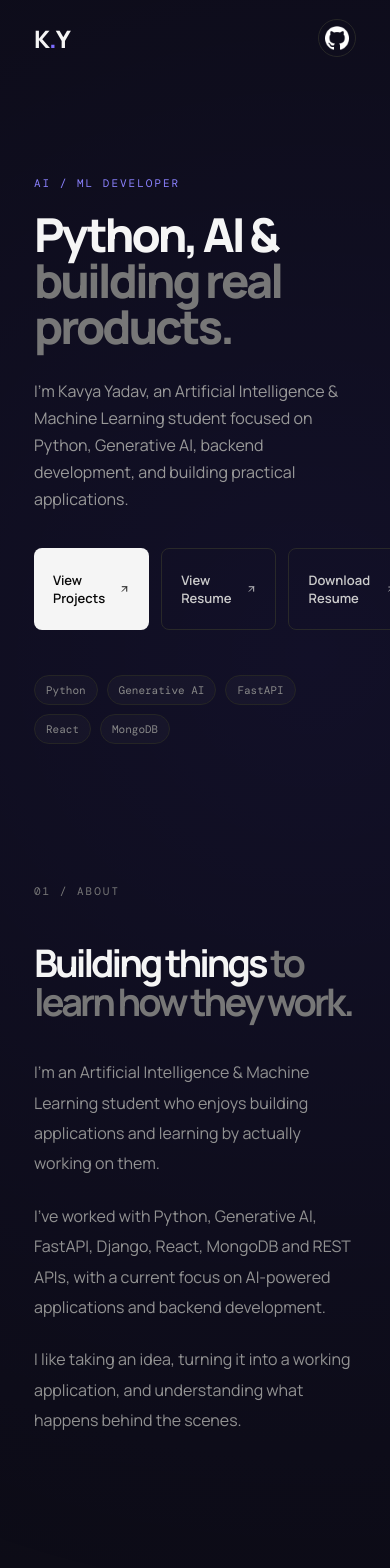
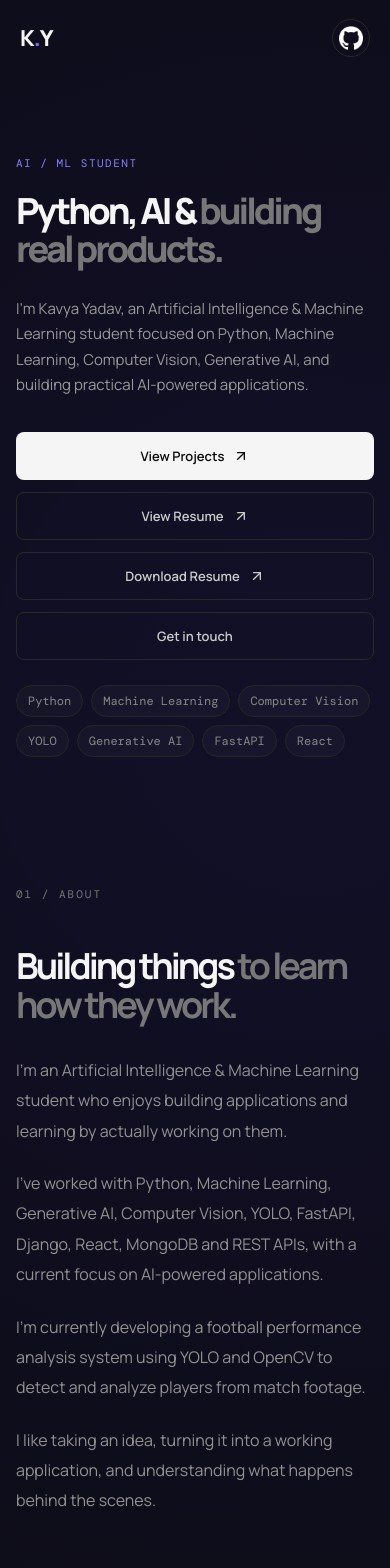
Before and after one commit to kavyayadav10/kavya-portfolio, a React (Vite) app: page / in a window 390 px wide. Shown: the top 1568 px of the page. Built offline with nearby package versions, Linux system fonts and the light colour scheme; a web font is replaced by a local one.

Commit message:
Update AI portfolio and mobile responsiveness

```diff
--- a/src/App.jsx
+++ b/src/App.jsx
@@ -1,4 +1,3 @@
-
 import {
   ArrowUpRight,
   Mail,
@@ -13,6 +12,23 @@ import "./index.css";
 const projects = [
   {
     number: "01",
+    title: "AI Sports Performance Analyzer",
+    description:
+      "AI-powered football performance analysis system currently in development. It uses YOLO and OpenCV to detect and analyze players from football match footage, with player tracking, movement analysis, and performance metrics planned as the project evolves.",
+    tech: [
+      "Python",
+      "YOLO",
+      "Ultralytics",
+      "OpenCV",
+      "Computer Vision",
+      "AI/ML",
+    ],
+    github: "#",
+    status: "IN DEVELOPMENT",
+    featured: true,
+  },
+  {
+    number: "02",
     title: "AgencyBrain AI",
     description:
       "AI-powered marketing intelligence platform for agencies. It combines SEO analysis, content optimization, keyword intelligence, competitor analysis, AI insights, and automated reporting.",
@@ -26,10 +42,9 @@ const projects = [
       "AI/ML",
     ],
     github: "https://github.com/kavyayadav10/AgencyBrainAI",
-    featured: true,
   },
   {
-    number: "02",
+    number: "03",
     title: "Footie Bay",
     description:
       "A football e-commerce website where users can browse and purchase football T-shirts across different ages and sizes.",
@@ -38,7 +53,7 @@ const projects = [
       "https://github.com/kavyayadav10/Footie-bay-ecommerce-web-using-react-and-express-js-",
   },
   {
-    number: "03",
+    number: "04",
     title: "EcoCart",
     description:
       "Django-based e-commerce application built around a structured online shopping experience with product browsing and purchasing functionality.",
@@ -52,7 +67,14 @@ const skills = [
   {
     icon: <Brain size={24} />,
     title: "AI & Machine Learning",
-    items: ["Python", "Generative AI", "NLP", "Machine Learning"],
+    items: [
+      "Python",
+      "Machine Learning",
+      "Computer Vision",
+      "Generative AI",
+      "YOLO",
+      "NLP",
+    ],
   },
   {
     icon: <Code2 size={24} />,
@@ -67,7 +89,7 @@ const skills = [
   {
     icon: <Database size={24} />,
     title: "Data & Tools",
-    items: ["MongoDB", "SQLite", "Git", "GitHub"],
+    items: ["MongoDB", "SQLite", "Git", "GitHub", "OpenCV", "Ultralytics"],
   },
 ];
 
@@ -111,7 +133,7 @@ function App() {
       {/* HERO */}
       <main id="home" className="hero">
         <div className="hero-content">
-          <p className="eyebrow">AI / ML DEVELOPER</p>
+          <p className="eyebrow">AI / ML STUDENT</p>
 
           <h1>
             Python, AI &
@@ -120,8 +142,8 @@ function App() {
 
           <p className="hero-description">
             I'm Kavya Yadav, an Artificial Intelligence & Machine Learning
-            student focused on Python, Generative AI, backend development,
-            and building practical applications.
+            student focused on Python, Machine Learning, Computer Vision,
+            Generative AI, and building practical AI-powered applications.
           </p>
 
           <div className="hero-buttons">
@@ -156,10 +178,12 @@ function App() {
 
           <div className="hero-stack">
             <span>Python</span>
+            <span>Machine Learning</span>
+            <span>Computer Vision</span>
+            <span>YOLO</span>
             <span>Generative AI</span>
             <span>FastAPI</span>
             <span>React</span>
-            <span>MongoDB</span>
           </div>
         </div>
 
@@ -191,9 +215,15 @@ function App() {
             </p>
 
             <p>
-              I've worked with Python, Generative AI, FastAPI, Django, React,
-              MongoDB and REST APIs, with a current focus on AI-powered
-              applications and backend development.
+              I've worked with Python, Machine Learning, Generative AI,
+              Computer Vision, YOLO, FastAPI, Django, React, MongoDB and REST
+              APIs, with a current focus on AI-powered applications.
+            </p>
+
+            <p>
+              I'm currently developing a football performance analysis system
+              using YOLO and OpenCV to detect and analyze players from match
+              footage.
             </p>
 
             <p>
@@ -258,9 +288,15 @@ function App() {
               <div className="project-top">
                 <h3>{project.title}</h3>
 
+                <div className="project-tags">
+                  {project.status && (
+                    <span className="status-tag">{project.status}</span>
+                  )}
+
                   {project.featured && (
                     <span className="featured-tag">FEATURED</span>
                   )}
+                </div>
               </div>
 
               <p>{project.description}</p>
@@ -271,6 +307,7 @@ function App() {
                 ))}
               </div>
 
+              {project.github !== "#" && (
                 <a
                   className="project-link"
                   href={project.github}
@@ -280,6 +317,13 @@ function App() {
                   View on GitHub
                   <ExternalLink size={14} />
                 </a>
+              )}
+
+              {project.github === "#" && (
+                <span className="project-link project-link-disabled">
+                  GitHub repository coming soon
+                </span>
+              )}
             </article>
           ))}
         </div>
--- a/src/index.css
+++ b/src/index.css
@@ -730,3 +730,560 @@ footer {
     align-items: flex-start;
   }
 }
+/* ================================
+   MOBILE RESPONSIVE FIX
+================================ */
+
+html {
+  scroll-behavior: smooth;
+  width: 100%;
+  overflow-x: hidden;
+}
+
+body {
+  width: 100%;
+  margin: 0;
+  overflow-x: hidden;
+}
+
+* {
+  box-sizing: border-box;
+}
+
+/* Prevent horizontal overflow */
+.app {
+  width: 100%;
+  max-width: 100%;
+  overflow-x: hidden;
+}
+
+/* ================================
+   MOBILE
+================================ */
+
+@media (max-width: 768px) {
+  /* NAVBAR */
+
+  .navbar {
+    padding: 18px 20px;
+  }
+
+  .nav-links {
+    display: none;
+  }
+
+  .logo {
+    font-size: 22px;
+  }
+
+  /* HERO */
+
+  .hero {
+    min-height: auto;
+    padding: 80px 20px 60px;
+    display: block;
+  }
+
+  .hero-content {
+    width: 100%;
+    max-width: 100%;
+  }
+
+  .eyebrow {
+    font-size: 11px;
+    letter-spacing: 1.5px;
+  }
+
+  .hero h1 {
+    font-size: clamp(38px, 11vw, 54px);
+    line-height: 1.05;
+    word-break: normal;
+  }
+
+  .hero-description {
+    font-size: 15px;
+    line-height: 1.7;
+    max-width: 100%;
+  }
+
+  /* HERO BUTTONS */
+
+  .hero-buttons {
+    width: 100%;
+    display: flex;
+    flex-direction: column;
+    gap: 12px;
+  }
+
+  .hero-buttons a {
+    width: 100%;
+    max-width: 100%;
+    min-height: 48px;
+    justify-content: center;
+    text-align: center;
+  }
+
+  /* HERO TECH STACK */
+
+  .hero-stack {
+    display: flex;
+    flex-wrap: wrap;
+    gap: 8px;
+    margin-top: 25px;
+  }
+
+  .hero-stack span {
+    font-size: 12px;
+  }
+
+  /* HIDE ORBIT ON SMALL SCREENS */
+
+  .hero-orbit {
+    display: none;
+  }
+
+  /* SECTIONS */
+
+  .section {
+    width: 100%;
+    padding: 70px 20px;
+  }
+
+  .section-heading {
+    display: block;
+  }
+
+  .section-heading > p {
+    margin-top: 15px;
+  }
+
+  /* ABOUT */
+
+  .about-grid {
+    display: block;
+  }
+
+  .about-grid h2 {
+    font-size: 36px;
+    line-height: 1.1;
+    margin-bottom: 30px;
+  }
+
+  /* SKILLS */
+
+  .skills-grid {
+    grid-template-columns: 1fr;
+    gap: 16px;
+  }
+
+  .skill-card {
+    width: 100%;
+  }
+
+  /* PROJECTS */
+
+  .projects-grid {
+    grid-template-columns: 1fr;
+    gap: 20px;
+  }
+
+  .project-card {
+    width: 100%;
+    min-width: 0;
+  }
+
+  .project-top {
+    display: flex;
+    flex-direction: column;
+    align-items: flex-start;
+    gap: 10px;
+  }
+
+  .project-top h3 {
+    font-size: 25px;
+    word-break: break-word;
+  }
+
+  .project-tags {
+    display: flex;
+    flex-wrap: wrap;
+    gap: 8px;
+  }
+
+  .project-description,
+  .project-card p {
+    overflow-wrap: anywhere;
+  }
+
+  .project-tech {
+    display: flex;
+    flex-wrap: wrap;
+    gap: 7px;
+  }
+
+  .project-tech span {
+    font-size: 11px;
+  }
+
+  /* CERTIFICATIONS */
+
+  .cert-item {
+    display: grid;
+    grid-template-columns: 35px 1fr auto;
+    gap: 10px;
+    align-items: center;
+  }
+
+  .cert-item p {
+    overflow-wrap: anywhere;
+  }
+
+  /* EDUCATION */
+
+  .education-card {
+    display: block;
+    width: 100%;
+  }
+
+  .education-card h2 {
+    font-size: 28px;
+    line-height: 1.15;
+  }
+
+  .education-mark {
+    display: none;
+  }
+
+  /* CONTACT */
+
+  .contact {
+    width: 100%;
+    padding: 80px 20px;
+  }
+
+  .contact h2 {
+    font-size: 42px;
+    line-height: 1.05;
+  }
+
+  .contact-links {
+    display: flex;
+    flex-direction: column;
+    width: 100%;
+    gap: 12px;
+  }
+
+  .contact-links a {
+    width: 100%;
+    min-height: 48px;
+    justify-content: center;
+  }
+
+  /* FOOTER */
+
+  footer {
+    padding: 25px 20px;
+    display: flex;
+    flex-direction: column;
+    gap: 8px;
+    text-align: center;
+  }
+}
+
+/* ================================
+   VERY SMALL PHONES
+================================ */
+
+@media (max-width: 400px) {
+  .hero {
+    padding-left: 16px;
+    padding-right: 16px;
+  }
+
+  .section {
+    padding-left: 16px;
+    padding-right: 16px;
+  }
+
+  .contact {
+    padding-left: 16px;
+    padding-right: 16px;
+  }
+
+  .hero h1 {
+    font-size: 36px;
+  }
+
+  .contact h2 {
+    font-size: 36px;
+  }
+
+  .hero-buttons a {
+    font-size: 13px;
+  }
+}
+/* ================================
+   MOBILE RESPONSIVE FIX
+================================ */
+
+html,
+body {
+  width: 100%;
+  max-width: 100%;
+  margin: 0;
+  padding: 0;
+  overflow-x: hidden;
+}
+
+* {
+  box-sizing: border-box;
+}
+
+.app {
+  width: 100%;
+  max-width: 100%;
+  overflow-x: hidden;
+}
+
+@media (max-width: 768px) {
+  /* NAVBAR */
+
+  .navbar {
+    width: 100%;
+    padding: 18px 20px;
+  }
+
+  .nav-links {
+    display: none;
+  }
+
+  /* HERO */
+
+  .hero {
+    width: 100%;
+    min-height: auto;
+    padding: 80px 20px 60px;
+    display: block;
+  }
+
+  .hero-content {
+    width: 100%;
+    max-width: 100%;
+  }
+
+  .hero h1 {
+    font-size: clamp(38px, 11vw, 54px);
+    line-height: 1.05;
+    max-width: 100%;
+  }
+
+  .hero-description {
+    width: 100%;
+    max-width: 100%;
+    font-size: 15px;
+    line-height: 1.7;
+  }
+
+  /* BUTTONS */
+
+  .hero-buttons {
+    width: 100%;
+    display: flex;
+    flex-direction: column;
+    gap: 12px;
+  }
+
+  .hero-buttons a {
+    width: 100%;
+    max-width: 100%;
+    min-height: 48px;
+    display: flex;
+    align-items: center;
+    justify-content: center;
+    text-align: center;
+  }
+
+  /* TECHNOLOGY TAGS */
+
+  .hero-stack {
+    width: 100%;
+    display: flex;
+    flex-wrap: wrap;
+    gap: 8px;
+  }
+
+  /* HIDE DECORATIVE ORBIT */
+
+  .hero-orbit {
+    display: none;
+  }
+
+  /* SECTIONS */
+
+  .section {
+    width: 100%;
+    max-width: 100%;
+    padding: 70px 20px;
+  }
+
+  /* ABOUT */
+
+  .about-grid {
+    width: 100%;
+    display: block;
+  }
+
+  .about-grid h2 {
+    font-size: 36px;
+    line-height: 1.1;
+    margin-bottom: 30px;
+  }
+
+  /* SKILLS */
+
+  .skills-grid {
+    width: 100%;
+    grid-template-columns: 1fr;
+    gap: 16px;
+  }
+
+  .skill-card {
+    width: 100%;
+    min-width: 0;
+  }
+
+  /* PROJECTS */
+
+  .projects-grid {
+    width: 100%;
+    grid-template-columns: 1fr;
+    gap: 20px;
+  }
+
+  .project-card {
+    width: 100%;
+    min-width: 0;
+  }
+
+  .project-top {
+    display: flex;
+    flex-direction: column;
+    align-items: flex-start;
+    gap: 10px;
+  }
+
+  .project-top h3 {
+    max-width: 100%;
+    font-size: 25px;
+    overflow-wrap: anywhere;
+  }
+
+  .project-tags {
+    display: flex;
+    flex-wrap: wrap;
+    gap: 8px;
+  }
+
+  .project-card p {
+    max-width: 100%;
+    overflow-wrap: anywhere;
+  }
+
+  .project-tech {
+    display: flex;
+    flex-wrap: wrap;
+    gap: 7px;
+  }
+
+  /* CERTIFICATIONS */
+
+  .certifications {
+    width: 100%;
+  }
+
+  .cert-item {
+    width: 100%;
+    display: grid;
+    grid-template-columns: 30px minmax(0, 1fr) auto;
+    gap: 10px;
+    align-items: center;
+  }
+
+  .cert-item p {
+    overflow-wrap: anywhere;
+  }
+
+  /* EDUCATION */
+
+  .education-card {
+    width: 100%;
+    display: block;
+  }
+
+  .education-card h2 {
+    font-size: 28px;
+    line-height: 1.15;
+  }
+
+  .education-mark {
+    display: none;
+  }
+
+  /* CONTACT */
+
+  .contact {
+    width: 100%;
+    max-width: 100%;
+    padding: 80px 20px;
+  }
+
+  .contact h2 {
+    font-size: 42px;
+    line-height: 1.05;
+  }
+
+  .contact-links {
+    width: 100%;
+    display: flex;
+    flex-direction: column;
+    gap: 12px;
+  }
+
+  .contact-links a {
+    width: 100%;
+    min-height: 48px;
+    display: flex;
+    align-items: center;
+    justify-content: center;
+  }
+
+  /* FOOTER */
+
+  footer {
+    width: 100%;
+    padding: 25px 20px;
+    display: flex;
+    flex-direction: column;
+    gap: 8px;
+    text-align: center;
+  }
+}
+
+/* SMALL PHONES */
+
+@media (max-width: 400px) {
+  .hero,
+  .section,
+  .contact {
+    padding-left: 16px;
+    padding-right: 16px;
+  }
+
+  .hero h1 {
+    font-size: 36px;
+  }
+
+  .contact h2 {
+    font-size: 36px;
+  }
+}
```
Lines whose indentation alone changed are shown as unchanged.
